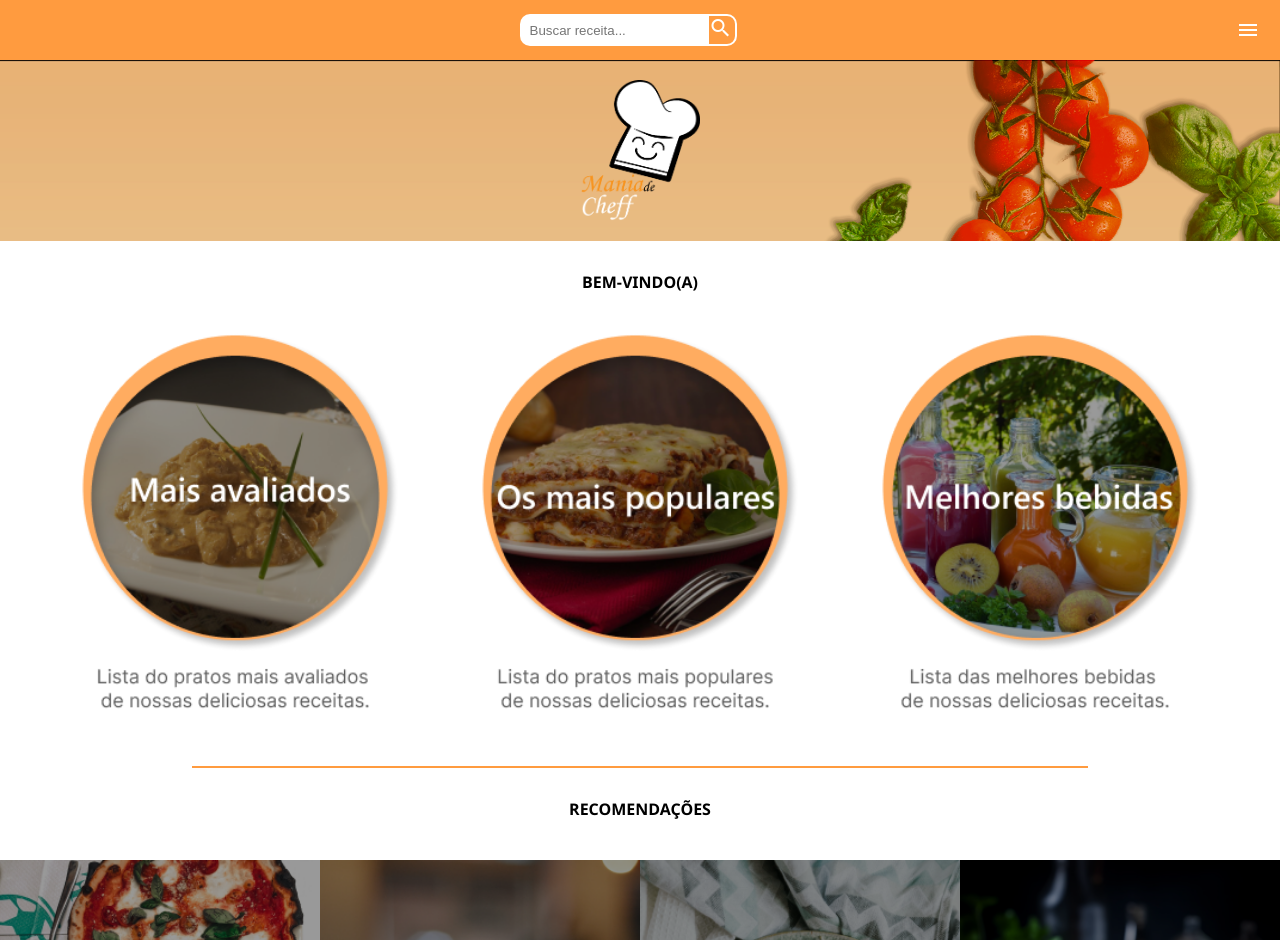
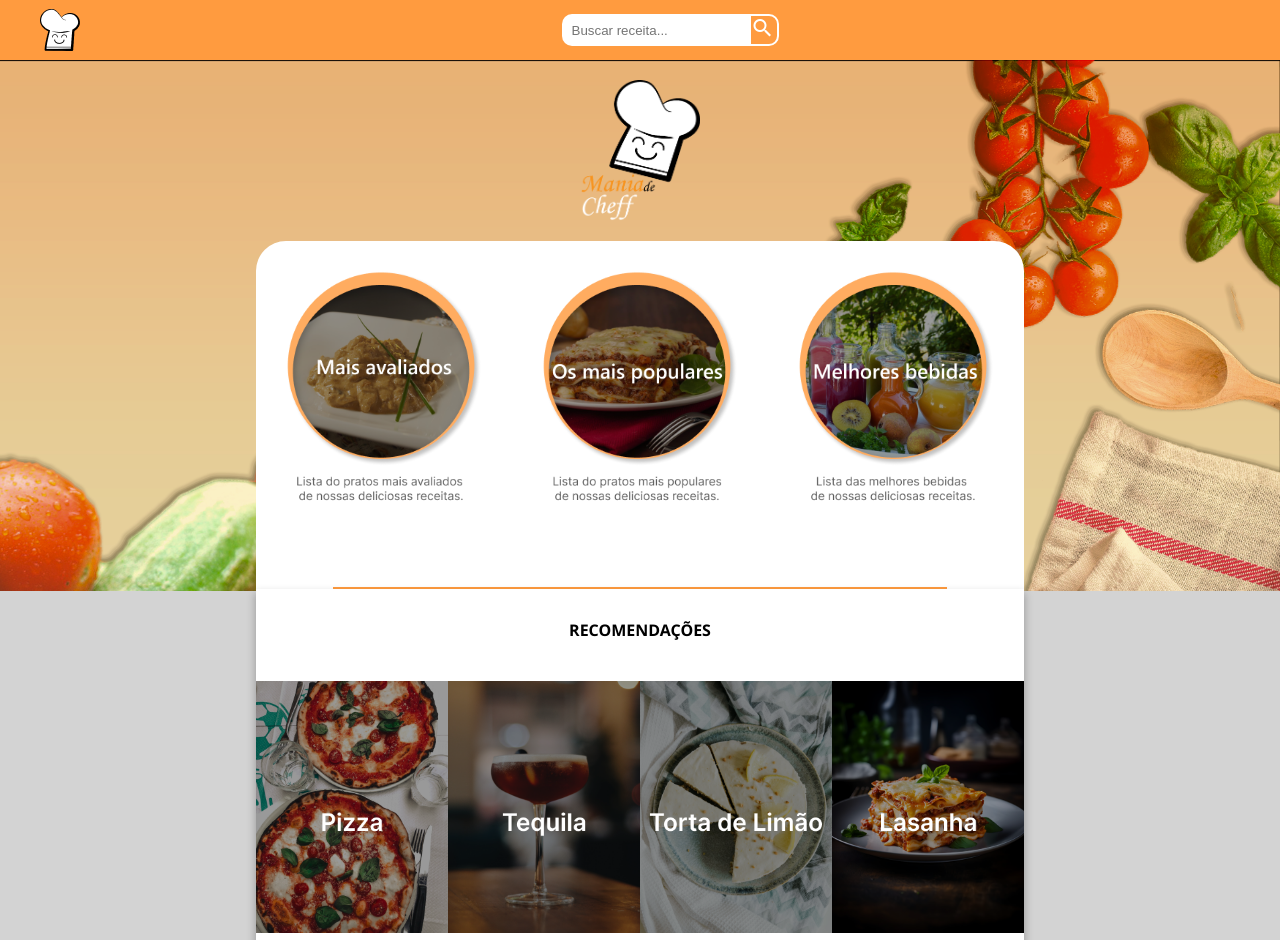
Before and after one commit to guilherme-wagner/teste, a plain HTML site: page index.html in a window 1280 px wide. Shown: the top 940 px of the page. Drawn offline with Linux system fonts and the light colour scheme.

Commit message:
Mudanças para telas maiores

```diff
--- a/estilos/estilos-comuns.css
+++ b/estilos/estilos-comuns.css
@@ -40,7 +40,7 @@ div#div-logo {
 
     background-image: url(../imagens/fundo-site.png);
     background-repeat: no-repeat;
-    background-size: cover;
+    background-size: 100%;
 
 }
 
@@ -148,3 +148,13 @@ footer p {
 footer a{
     text-decoration: none;
 }
+
+#search-container {
+    display: flex;
+    align-items: center; /* Alinha verticalmente o input e o ícone */
+    justify-content: center; /* Centraliza o conteúdo */
+}
+
+img#logo-cabecalho{
+    margin-left: 20px;
+}
--- /dev/null
+++ b/estilos/media queries/estilo-desktops.css
@@ -0,0 +1,70 @@
+@charset "UTF-8";
+
+/*Configurações em telas menores*/
+@media screen and (max-width: 769px) {
+  img#logo-cabecalho {
+    display: none;
+  }
+
+}
+
+/*Configurações em telas maiores*/
+@media screen and (min-width: 769px) {
+  i#menu {
+    display: none;
+  }
+
+  h1 {
+    display: none;
+  }
+
+hr{
+  max-width: 80%;
+}
+
+  .img {
+    width: 100%;
+  }
+
+  section {
+    width: 60vw;
+  }
+
+  section.conteudos{
+    background-color: white;
+  }
+
+  div#destaques img{
+    padding: 30px;
+  }
+
+  section#recomendações {
+    height: 70vh;
+    border-radius: 0px 0px 30px 30px;
+    box-shadow: 0px 5px 8px 1px rgba(0, 0, 0, 0.25);
+  }
+
+  section#destaques {
+    border-radius: 30px 30px 0px 0px;
+  }
+
+  body{
+    background-color: lightgray;
+  }
+
+  main {
+    display: flex;
+    justify-content: center;
+    align-items: center;
+    background-color: lightgray;
+
+    background-image: url(../../imagens/fundo-site.png);
+    background-repeat: no-repeat;
+    background-size: 100%;
+  }
+
+  div#div-logo {
+    background-image: none;
+  }
+
+}
--- a/index.html
+++ b/index.html
@@ -8,14 +8,18 @@
     <link rel="shortcut icon" href="imagens/favicon.ico" type="image/x-icon">
     <link rel="stylesheet" href="estilos/estilo-home.css">
     <link rel="stylesheet" href="estilos/estilos-comuns.css">
+    <link rel="stylesheet" href="estilos/media queries/estilo-desktops.css">
     <link href="https://fonts.googleapis.com/icon?family=Material+Icons" rel="stylesheet">
 </head>
 
 <body>
     <header>
+        <img src="imagens/logo-cabecalho.png" alt="" id="logo-cabecalho">
         <div id="buscar">
-            <input type="text" name="busca" id="busca" placeholder="Buscar receita...">
-            <i class="material-icons" id="search">search</i>
+            <div id="search-container">
+                <input type="text" name="busca" id="busca" placeholder="Buscar receita...">
+                <i class="material-icons" id="search">search</i>
+            </div>
         </div>
         <i class="material-icons" id="menu" onclick="clickMenu()">menu</i>
     </header>
@@ -36,7 +40,7 @@
             </div>
         </section>
 
-        <section>
+        <section class="conteudos" id="destaques">
             <h1>BEM-VINDO(A)</h1>
             <div id="destaques">
                 <a href="telas/mais-avaliados.html"><img src="imagens/mais-avaliados.png" alt="Mais avaliados" class="img"></a>
@@ -46,7 +50,7 @@
             <hr>
         </section>
 
-        <section>
+        <section class="conteudos" id="recomendações">
             <h2>RECOMENDAÇÕES</h2>
             <div id="recomendações">
                 <a href="telas/pizza.html"><img src="imagens/PIZZA.png" alt="Pizza" class="img"></a>
```
Also changed, not shown: imagens/logo-cabecalho.png (added).
